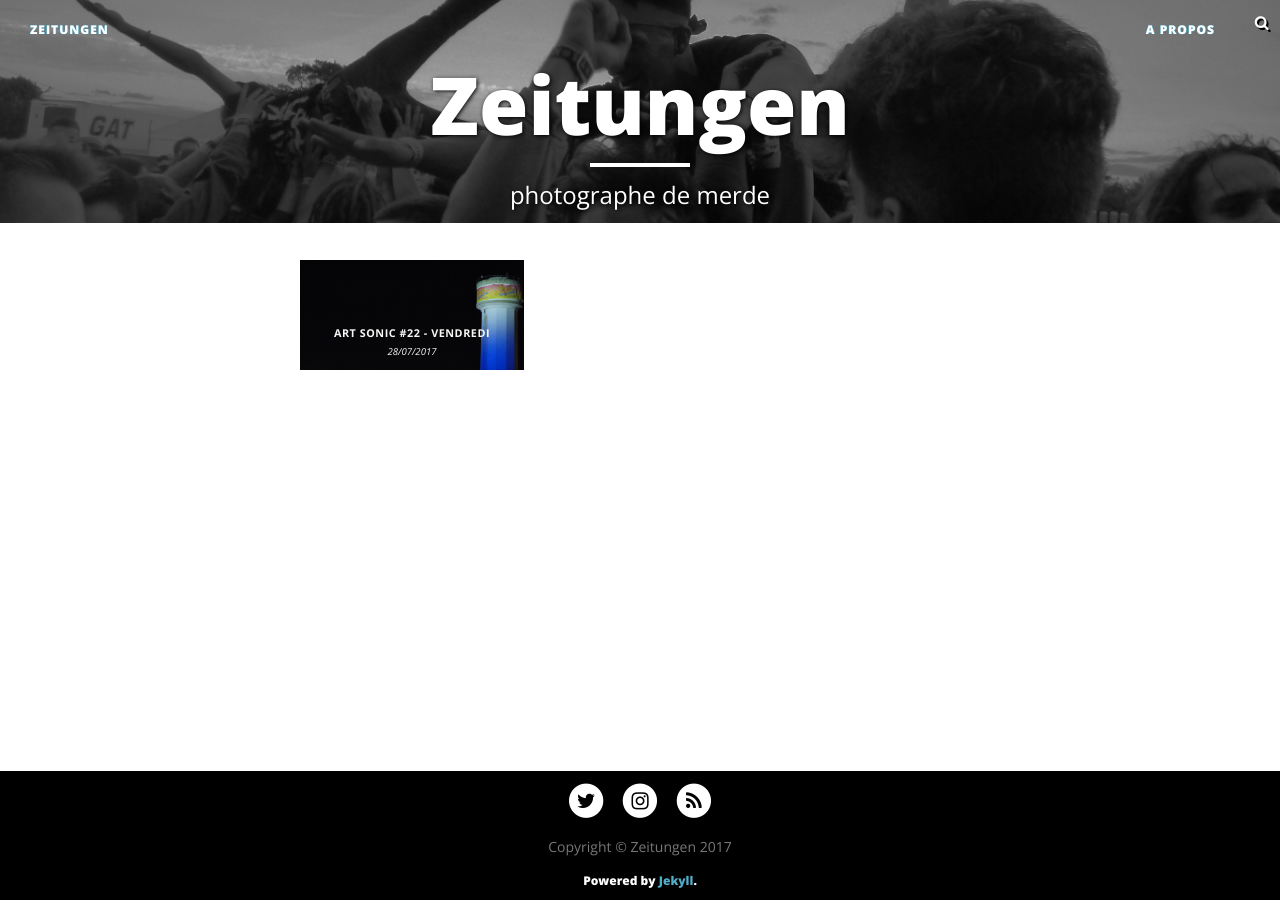
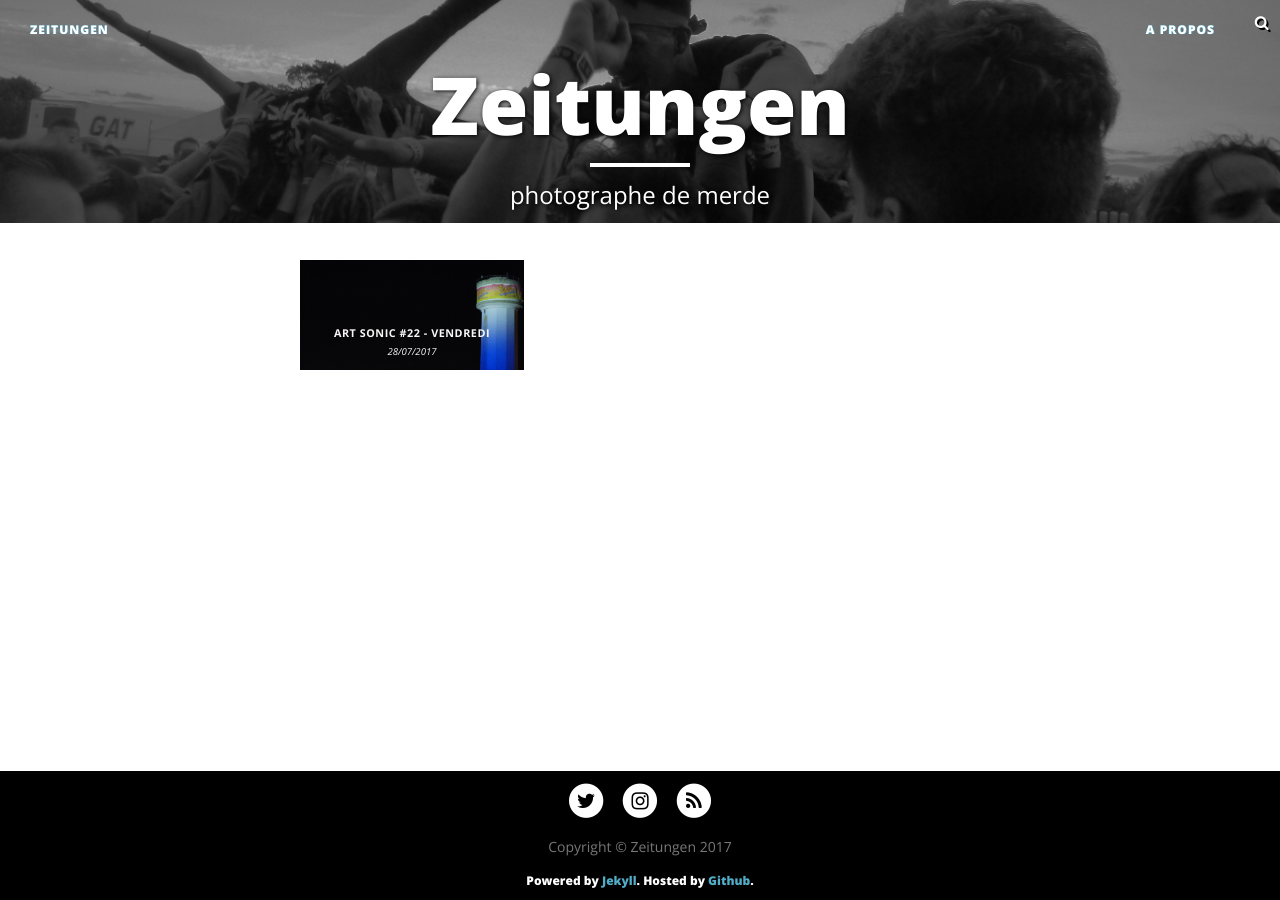
Before and after one commit to zeitungen/photoblog, a Jekyll site: the page built from index.html, in a window 1280 px wide. Built offline with Jekyll 4.4.1, drawn with Linux system fonts in a browser that asks for light colours; nearby versions of some CDN libraries; the list of posts is cut into pages by our own code.

Commit message:
update footer (hosted by github)

```diff
--- a/_includes/footer.html
+++ b/_includes/footer.html
@@ -84,7 +84,7 @@
                     </li>
                 </ul>
                 <p class="copyright text-muted">Copyright &copy; {{ site.title }} {{ site.time | date: '%Y' }}</p>
-<center><h6><p>Powered by <a href="http://jekyllrb.com/">Jekyll</a>.</p></h6></center>
+<center><h6><p>Powered by <a href="http://jekyllrb.com/">Jekyll</a>. Hosted by <a hreh="http://github.com/">Github</a>.</p></h6></center>
             </div>
         </div>
     </div>
```
